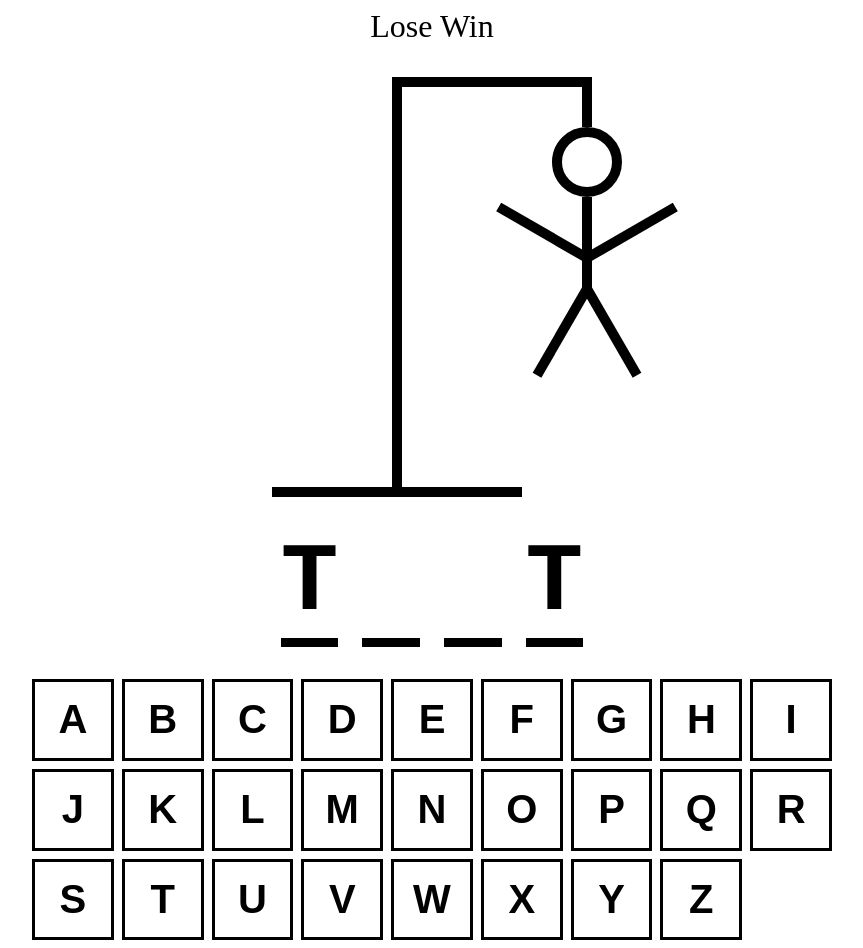
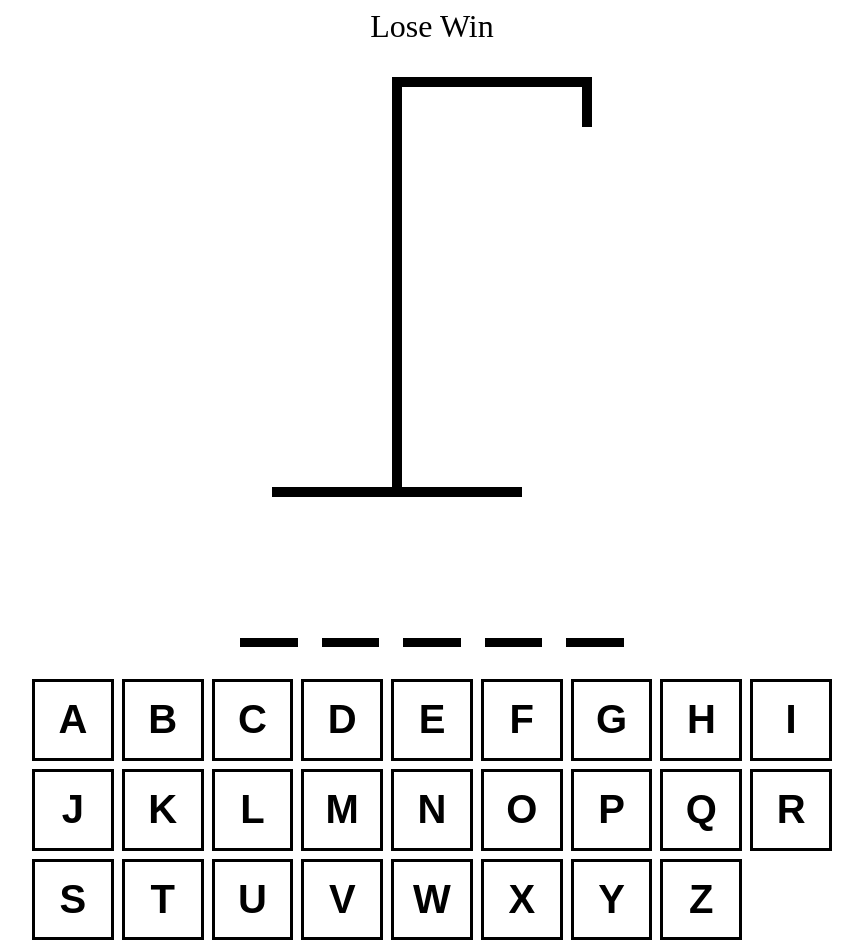
Before and after one commit to CarolineEhabAnwar/Hangman, a React (Vite) app: page / in a window 1280 px wide. Shown: the whole page, without its empty margins (208-1071 px from the left). Built offline with nearby package versions, Linux system fonts and the light colour scheme.

Commit message:
feature/word component logic

```diff
--- a/src/App.tsx
+++ b/src/App.tsx
@@ -11,6 +11,9 @@
 
   const [guessedLetters, setGuessedLetters] = useState<string[]>([]);
 
+  const incorrectLetters = guessedLetters?.filter(
+    (letter) => !wordToGuess.includes(letter)
+  );
   return (
     <div
       style={{
@@ -23,8 +26,8 @@
       }}
     >
       <div style={{ fontSize: "2rem", textAlign: "center" }}>Lose Win</div>
-      <HangmanDrawing />
-      <HangmanWord />
+      <HangmanDrawing numberOfGuesses={incorrectLetters?.length} />
+      <HangmanWord guessedLetters={guessedLetters} wordToGuess={wordToGuess} />
       <div style={{ alignSelf: "stretch" }}>
         <Keyboard />
       </div>
--- a/src/containers/HangmanDrawing/HangmanDrawing.tsx
+++ b/src/containers/HangmanDrawing/HangmanDrawing.tsx
@@ -86,15 +86,18 @@
   />
 );
 
-export default function HangmanDrawing() {
+const BODY_PARTS = [HEAD, BODY, RIGHT_ARM, LEFT_ARM, RIGHT_LEG, LEFT_LEG];
+
+type HangmanDrawingProps = {
+  numberOfGuesses: number;
+};
+
+export default function HangmanDrawing({
+  numberOfGuesses,
+}: HangmanDrawingProps) {
   return (
     <div style={{ position: "relative" }}>
-      {HEAD}
-      {BODY}
-      {RIGHT_ARM}
-      {LEFT_ARM}
-      {RIGHT_LEG}
-      {LEFT_LEG}
+      {BODY_PARTS?.slice(0, numberOfGuesses)}
       <div
         style={{
           height: "50px",
--- a/src/containers/HangmanWord/HangmanWord.tsx
+++ b/src/containers/HangmanWord/HangmanWord.tsx
@@ -1,8 +1,13 @@
 import React from "react";
 
-export default function HangmanWord() {
-  const word = "test";
-  const guessedLetters = ["t"];
+type HangmanWordProps = {
+  guessedLetters: string[];
+  wordToGuess: string;
+};
+export default function HangmanWord({
+  guessedLetters,
+  wordToGuess,
+}: HangmanWordProps) {
   return (
     <div
       style={{
@@ -14,7 +19,7 @@
         fontFamily: "monospace",
       }}
     >
-      {word?.split("")?.map((letter, index) => (
+      {wordToGuess?.split("")?.map((letter, index) => (
         <span
           style={{
             borderBottom: ".1em solid black",
```
